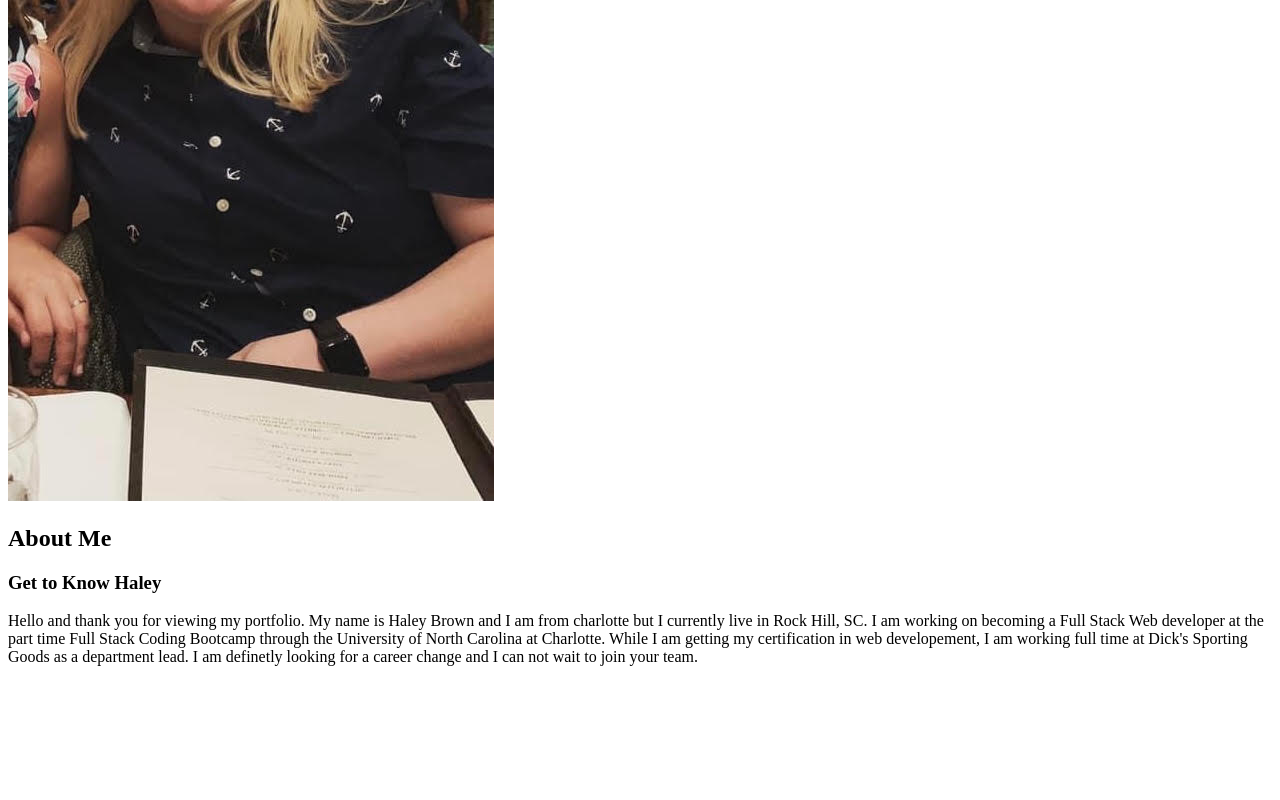
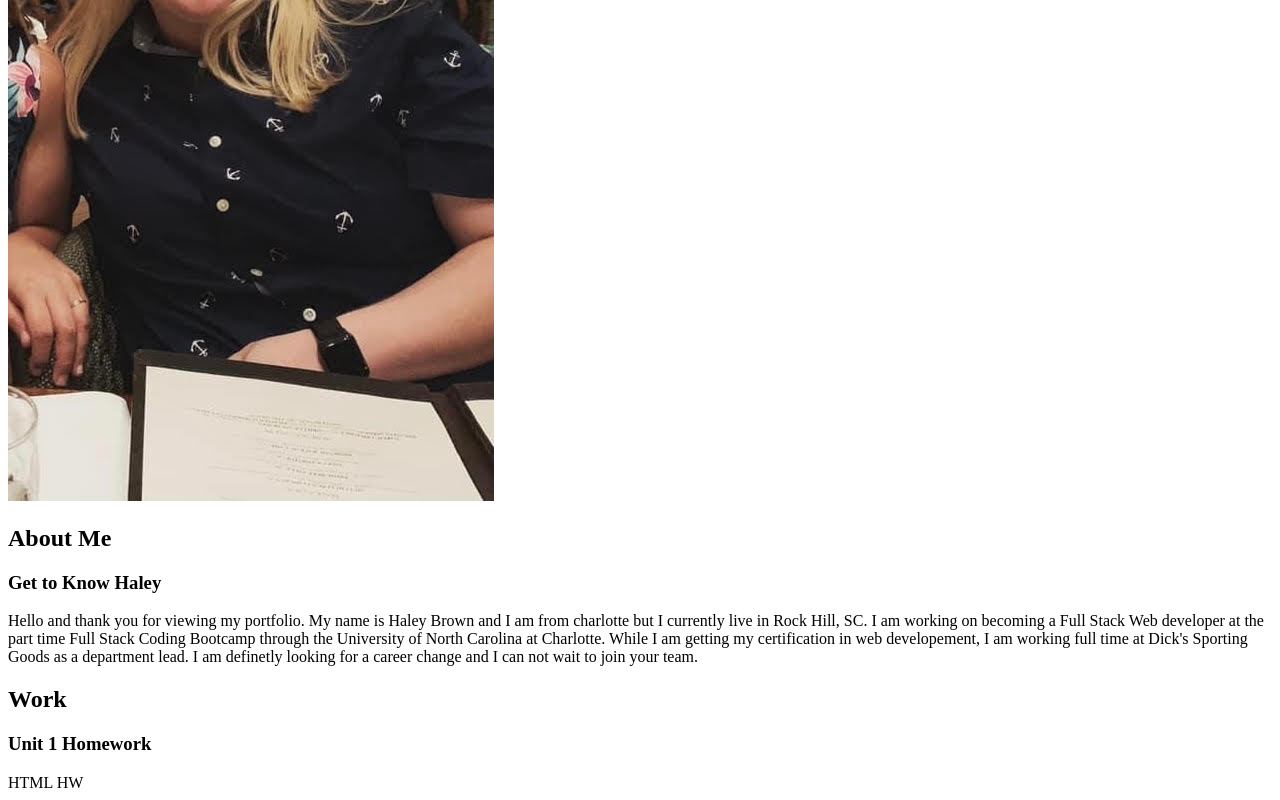
Before and after one commit to Hbrown16/Brown-Portfolio, a plain HTML site: page index.html in a window 1280 px wide. Shown: the part 493-1293 px from the top of the page. Before the commit the page ends 1175 px from the top, so only its background shows below. Drawn offline with Linux system fonts and the light colour scheme.

Commit message:
unit 1 hw

```diff
--- a/index.html
+++ b/index.html
@@ -46,6 +46,18 @@
                 </p>
             </div>
         </section>
+
+        <section class = "" id = "work">
+            <h2>Work</h2>
+            <div class = "flex-container">
+                <a href = ""></a>
+                    <div>
+                        <h3> Unit 1 Homework</h3>
+                        <span>HTML HW</span>
+                    </div>
+            </div>
+
+        </section>
     </main>
 
 </body>
```
